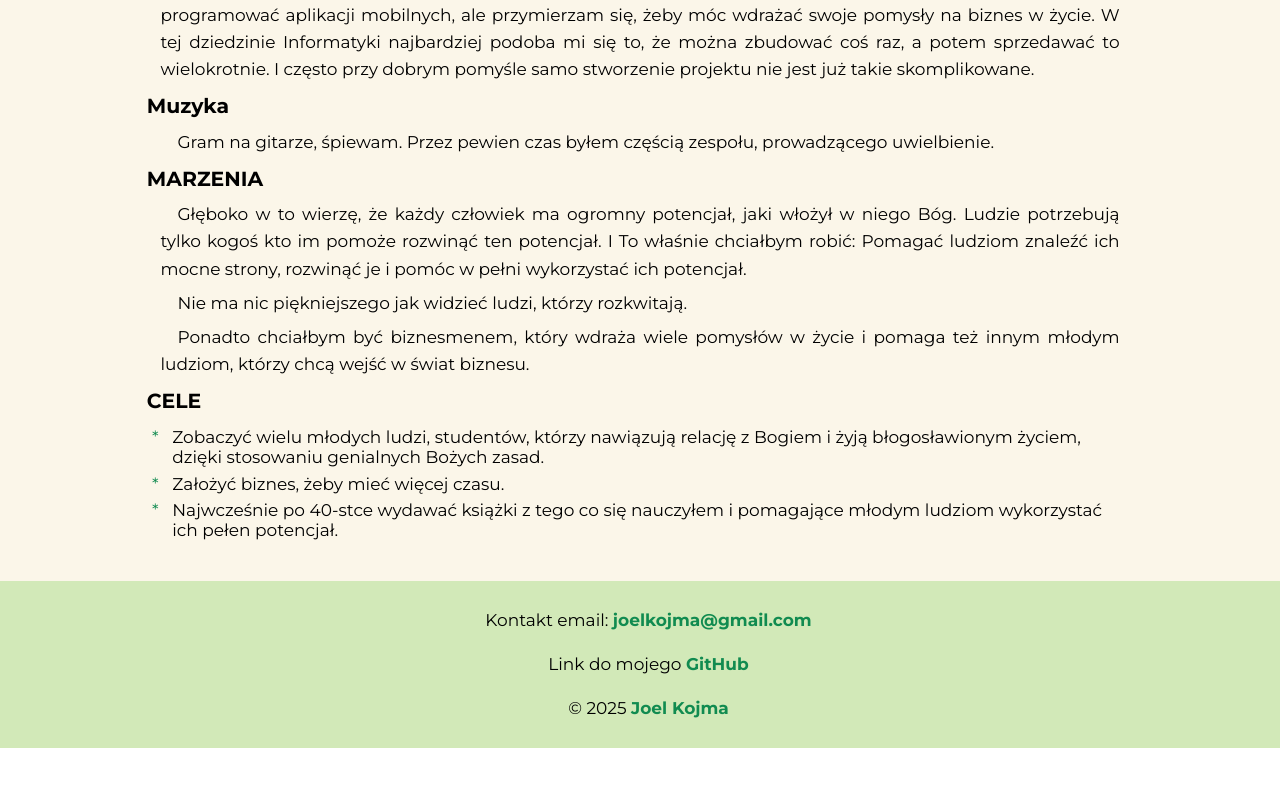
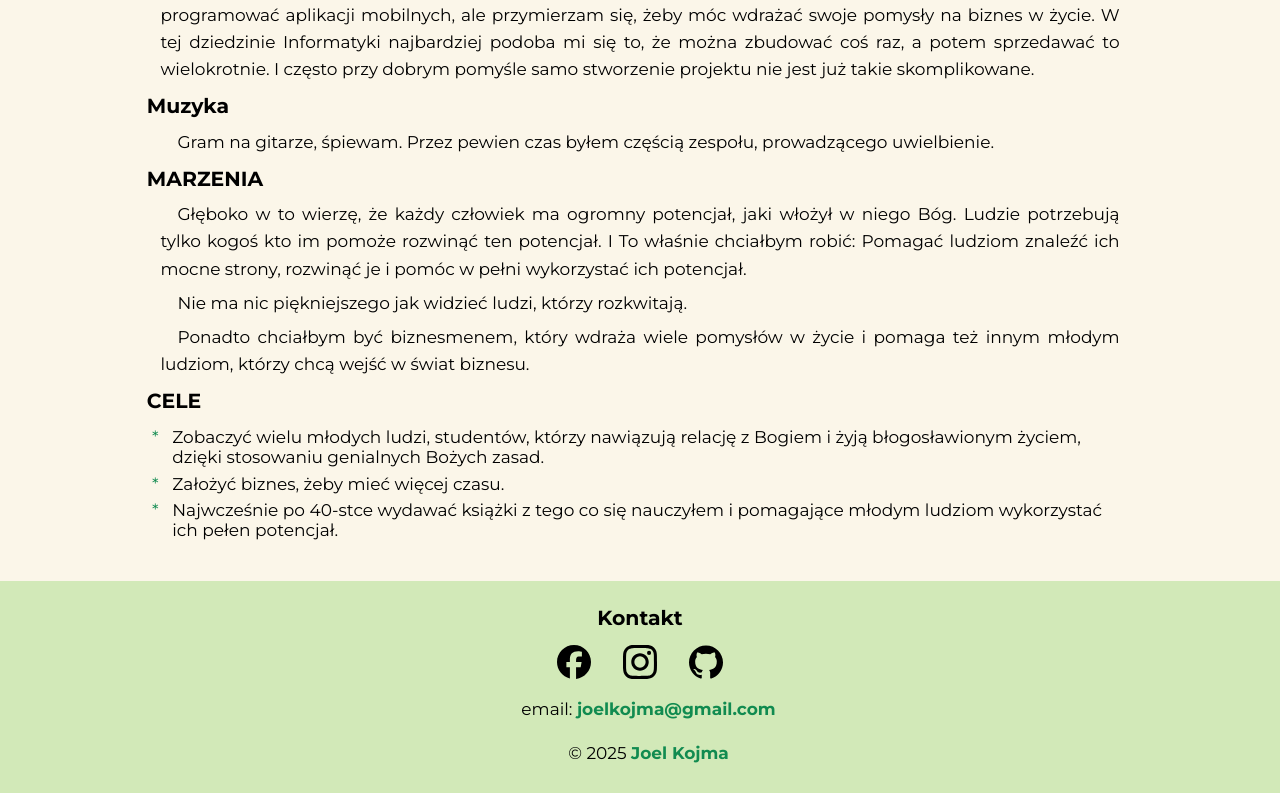
Before and after one commit to joelkojmapwr/my-portfolio, a plain HTML site: page portfolio/aboutMe.html in a window 1280 px wide. Shown: the part 1522-2315 px from the top of the page. Before the commit the page ends 2270 px from the top, so only its background shows below. Drawn offline with Linux system fonts and the light colour scheme.

Commit message:
finally ready

```diff
--- a/portfolio/aboutMe.html
+++ b/portfolio/aboutMe.html
@@ -26,7 +26,7 @@
     </header>
     <main>
 
-        <section id="w skrócie">
+        <section id="kim-jestem">
             <h2>Kim jestem?</h2>
             <p>Jestem studentem drugiego roku Informatyki Algorytmicznej na Politechnice Wrocławskiej. Pochodzę z
                 pięknej
@@ -127,8 +127,19 @@
     </main>
 
     <footer id="contact">
-        <p> Kontakt email: <span id="mail"> joelkojma@gmail.com </span> </p>
-        <p> Link do mojego <a href="https://github.com/joelkojmapwr"> <span id="github">GitHub</span></a></p>
+        <h3>Kontakt</h3>
+        <div class="social-links">
+            <a href="https://www.facebook.com/joelkojma" target="_blank" rel="noopener noreferrer">
+                <img src="ressources/facebook.svg" id="fb" alt="Facebook">
+            </a>
+            <a href="https://www.instagram.com/joelkojma" target="_blank" rel="noopener noreferrer">
+                <img src="ressources/instagram.svg" id="insta" alt="Instagram">
+            </a>
+            <a href="https://github.com/joelkojmapwr" target="_blank" rel="noopener noreferrer">
+                <img src="ressources/github.svg" id="github" alt="GitHub">
+            </a>
+        </div>
+        <p> email: <span id="mail"> joelkojma@gmail.com </span> </p>
         <p>© 2025 <span id="name">Joel Kojma</span></p>
     </footer>
 </body>
--- a/portfolio/styles/global.css
+++ b/portfolio/styles/global.css
@@ -1,10 +1,9 @@
-/* @import url('https://fonts.googleapis.com/css2?family=Montserrat:wght@400;700&display=swap'); */
-
 :root {
     --white: #FBF6E9;
     --light-green: #d2e9b8;
     --middle-green: #5DB996;
     --dark-green: #118B50;
+    --super-dark-green: #096137;
 }
 
 
@@ -18,8 +17,33 @@
 
 a {
     text-decoration: none;
-    color: var(--dark-green);
+    color: var(--super-dark-green);
 }
+
+:hover {
+    transition: 0.5s;
+}
+
+a:hover {
+    color: black;
+}
+button:hover {
+    background-color: var(--super-dark-green);
+}
+
+#fb:hover {
+    filter: invert(29%) sepia(76%) saturate(749%) hue-rotate(190deg) brightness(95%) contrast(92%);
+}
+
+#insta:hover {
+    filter: invert(39%) sepia(58%) saturate(500%) hue-rotate(320deg) brightness(90%) contrast(85%);
+}
+
+#github:hover {
+    filter: invert(100%);
+}
+
+
 
 p {
     line-height: 1.6;
@@ -117,7 +141,20 @@ footer {
     background-color: var(--light-green);
     color: black;
     text-align: center;
+    align-items: center;
     padding: 1rem;
+}
+
+.social-links {
+    display: flex;
+    justify-content: center;
+    gap: 15px;
+}
+
+.social-links img {
+    width: 3rem;
+    height: 3rem;
+    border-radius: 0px;
 }
 
 footer p {
```
Also changed, not shown: portfolio/index.html (+13 -2 lines), portfolio/projects.html (+23 -6 lines), portfolio/ressources/facebook.svg (added), portfolio/ressources/github.svg (added), portfolio/ressources/instagram.svg (added).
